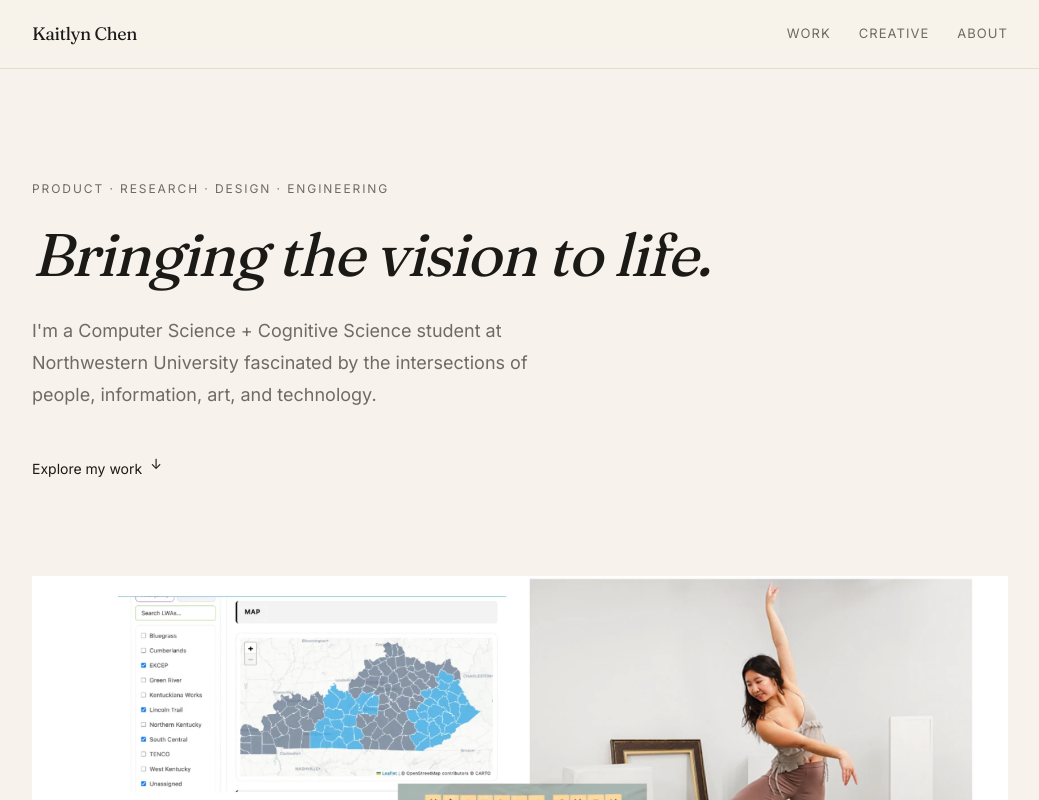
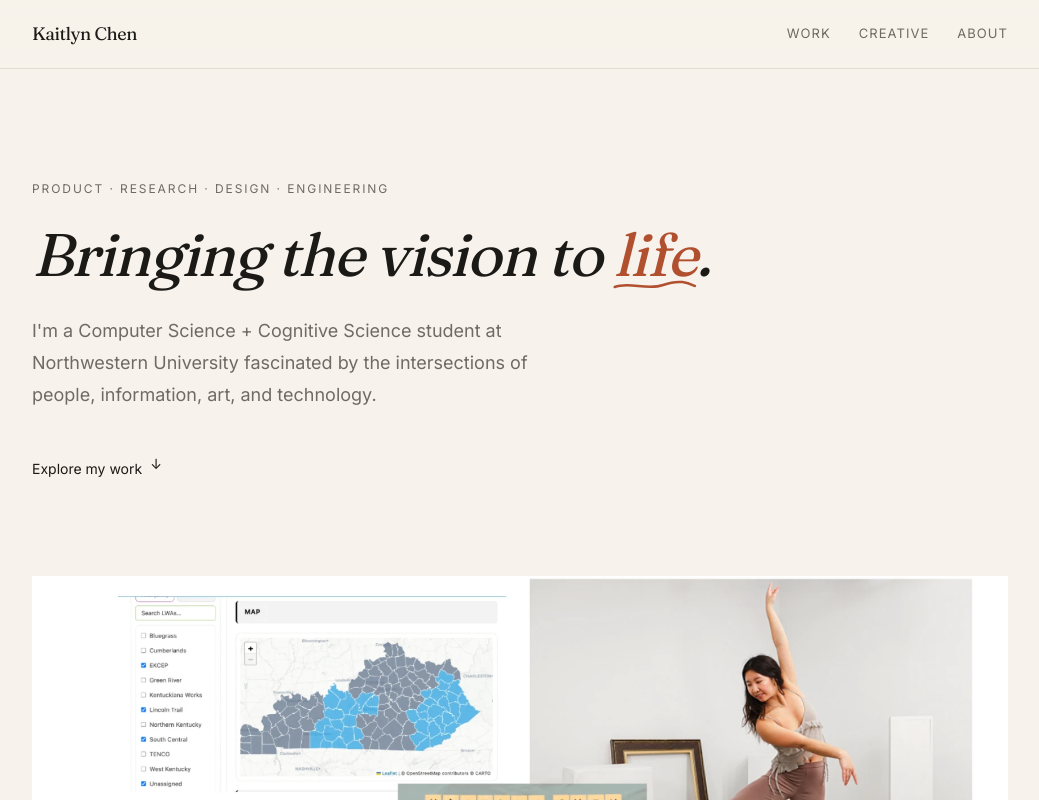
Before and after one commit to kaitlync31/portfolio, a Next.js app: page / in a window 1280 px wide. Shown: the top 800 px of the page, without its empty margins (120-1159 px from the left). Built offline with nearby package versions, Linux system fonts and the light colour scheme.

Commit message:
Animate 'life' in hero: staggered letter rise to accent color plus drawn underline
Co-Authored-By: Claude Sonnet 5 <noreply@anthropic.com>

```diff
--- a/src/app/globals.css
+++ b/src/app/globals.css
@@ -27,3 +27,51 @@ body {
 .font-serif {
   font-family: var(--font-serif);
 }
+
+/* Hero: the word "life" comes to life — letters rise in and warm to the
+   accent color, then an underline is drawn beneath. Plays once. */
+@keyframes life-rise {
+  from {
+    opacity: 0;
+    transform: translateY(0.3em);
+    color: var(--stone-light);
+  }
+  to {
+    opacity: 1;
+    transform: translateY(0);
+    color: var(--clay);
+  }
+}
+
+@keyframes life-draw {
+  from {
+    stroke-dashoffset: 100;
+  }
+  to {
+    stroke-dashoffset: 0;
+  }
+}
+
+.life-letter {
+  display: inline-block;
+  color: var(--clay);
+  animation: life-rise 0.7s cubic-bezier(0.22, 1, 0.36, 1) both;
+  animation-delay: calc(0.5s + var(--i) * 0.12s);
+}
+
+.life-underline path {
+  stroke-dasharray: 100;
+  animation: life-draw 0.9s ease-out both;
+  animation-delay: 1.2s;
+}
+
+@media (prefers-reduced-motion: reduce) {
+  .life-letter {
+    animation: none;
+  }
+
+  .life-underline path {
+    animation: none;
+    stroke-dasharray: none;
+  }
+}
--- a/src/components/Hero.tsx
+++ b/src/components/Hero.tsx
@@ -5,7 +5,38 @@ export default function Hero() {
         Product · Research · Design · Engineering
       </p>
       <h1 className="max-w-3xl font-serif text-[2.75rem] italic leading-[1.1] tracking-tight text-ink sm:text-6xl">
-        Bringing the vision to life.
+        Bringing the vision to{" "}
+        <span className="relative inline-block">
+          <span className="sr-only">life</span>
+          <span aria-hidden="true">
+            {"life".split("").map((letter, i) => (
+              <span
+                key={i}
+                className="life-letter"
+                style={{ "--i": i } as React.CSSProperties}
+              >
+                {letter}
+              </span>
+            ))}
+          </span>
+          <svg
+            aria-hidden="true"
+            viewBox="0 0 100 12"
+            preserveAspectRatio="none"
+            className="life-underline pointer-events-none absolute -bottom-1 left-0 h-3 w-full overflow-visible"
+          >
+            <path
+              d="M2 8 C 20 2, 40 12, 60 6 S 90 4, 98 7"
+              pathLength={100}
+              fill="none"
+              stroke="var(--clay)"
+              strokeWidth="2.5"
+              strokeLinecap="round"
+              vectorEffect="non-scaling-stroke"
+            />
+          </svg>
+        </span>
+        .
       </h1>
       <p className="mt-7 max-w-lg font-sans text-lg leading-8 text-stone">
         I&apos;m a Computer Science + Cognitive Science student at
```
